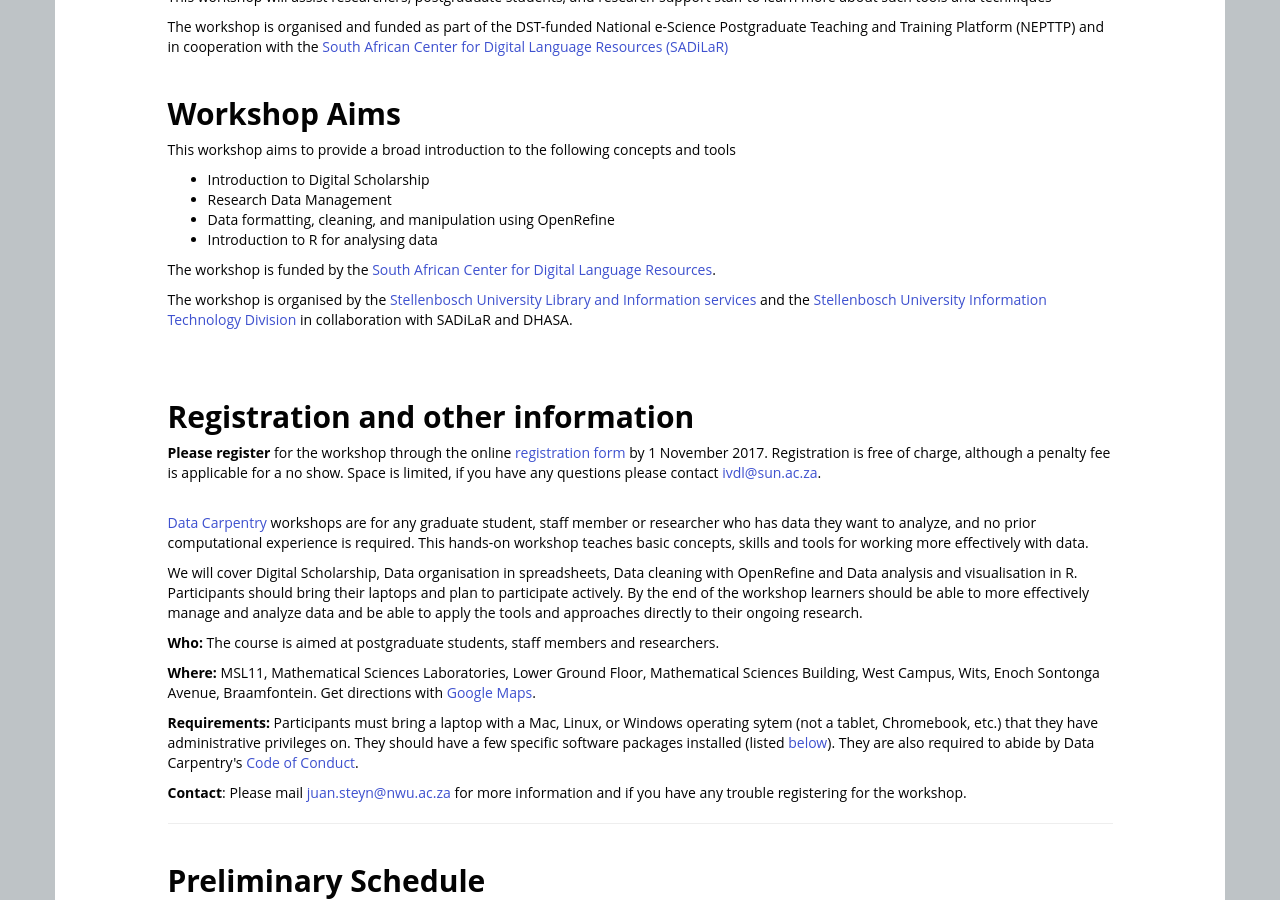
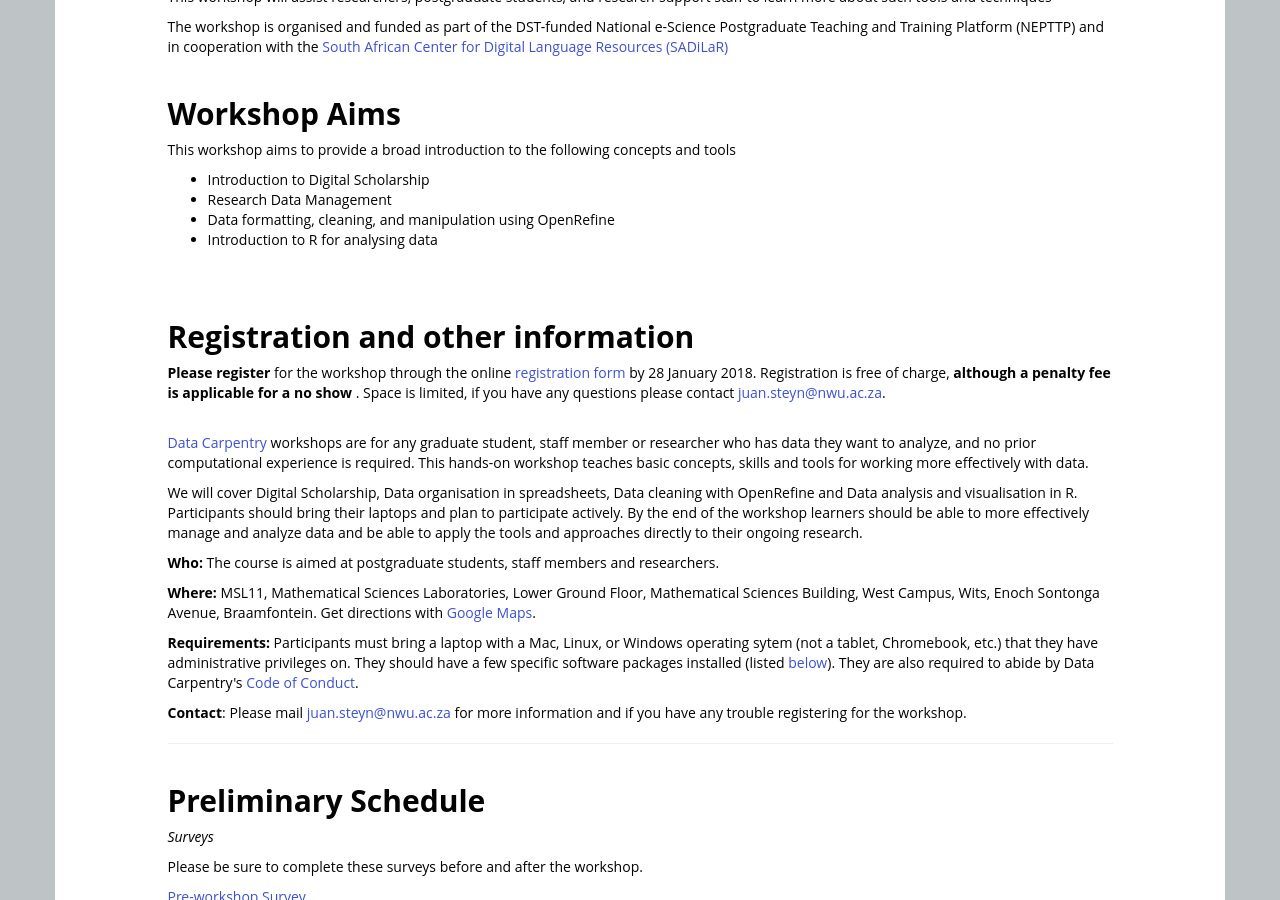
Before and after one commit to anelda/2018-01-31-WITS, a Jekyll site: the page built from index.html, in a window 1280 px wide and 900 px high, scrolled down 728 px. Built offline with Jekyll 4.4.1, drawn with Linux system fonts in a browser that asks for light colours; nearby versions of some CDN libraries; library files that are not in the unit come from our copies.

Commit message:
Update index.html

```diff
--- a/index.html
+++ b/index.html
@@ -71,11 +71,11 @@
    <li>Data formatting, cleaning, and manipulation using OpenRefine</li>
    <li>Introduction to R for analysing data</li>
   </ul>
-<p>The workshop is funded by the <a href="https://goo.gl/MedPb8" target="_blank">South African Center for Digital Language Resources</a>.</p>
-<p>The workshop is organised by the <a href="http://library.sun.ac.za" target="_blank">Stellenbosch University Library and Information services</a> and the <a href="http://infoteg.sun.ac.za" target="_blank">Stellenbosch University Information Technology Division</a> in collaboration with SADiLaR and DHASA.</p>
 </br>
 <h2>Registration and other information</h2>
-<p><strong>Please register</strong> for the workshop through the online <a href="https://goo.gl/forms/AXd1rKziQ0uDbnen2" target="_blank">registration form</a> by 1 November 2017. Registration is free of charge, although a penalty fee is applicable for a no show. Space is limited, if you have any questions please contact <a href="mailto:ivdl@sun.ac.za?Subject=SUN Data Carpentry workshop 6 November 2017" target="_top">ivdl@sun.ac.za</a>. </p>
+<p><strong>Please register</strong> for the workshop through the online <a href="" target="_blank">registration form</a> by 28 January 2018.
+	Registration is free of charge, <strong>although a penalty fee is applicable for a no show</strong> . Space is limited, if you have any questions please contact
+	<a href="mailto:juan.steyn@nwu.ac.za?Subject=WITS Data Carpentry workshop 31 January 2018" target="_top">juan.steyn@nwu.ac.za</a>. </p>
 </br>
 <p>
 <a href=http://datacarpentry.org target="_blank">Data Carpentry</a> workshops are for any graduate student, staff member or researcher
```
